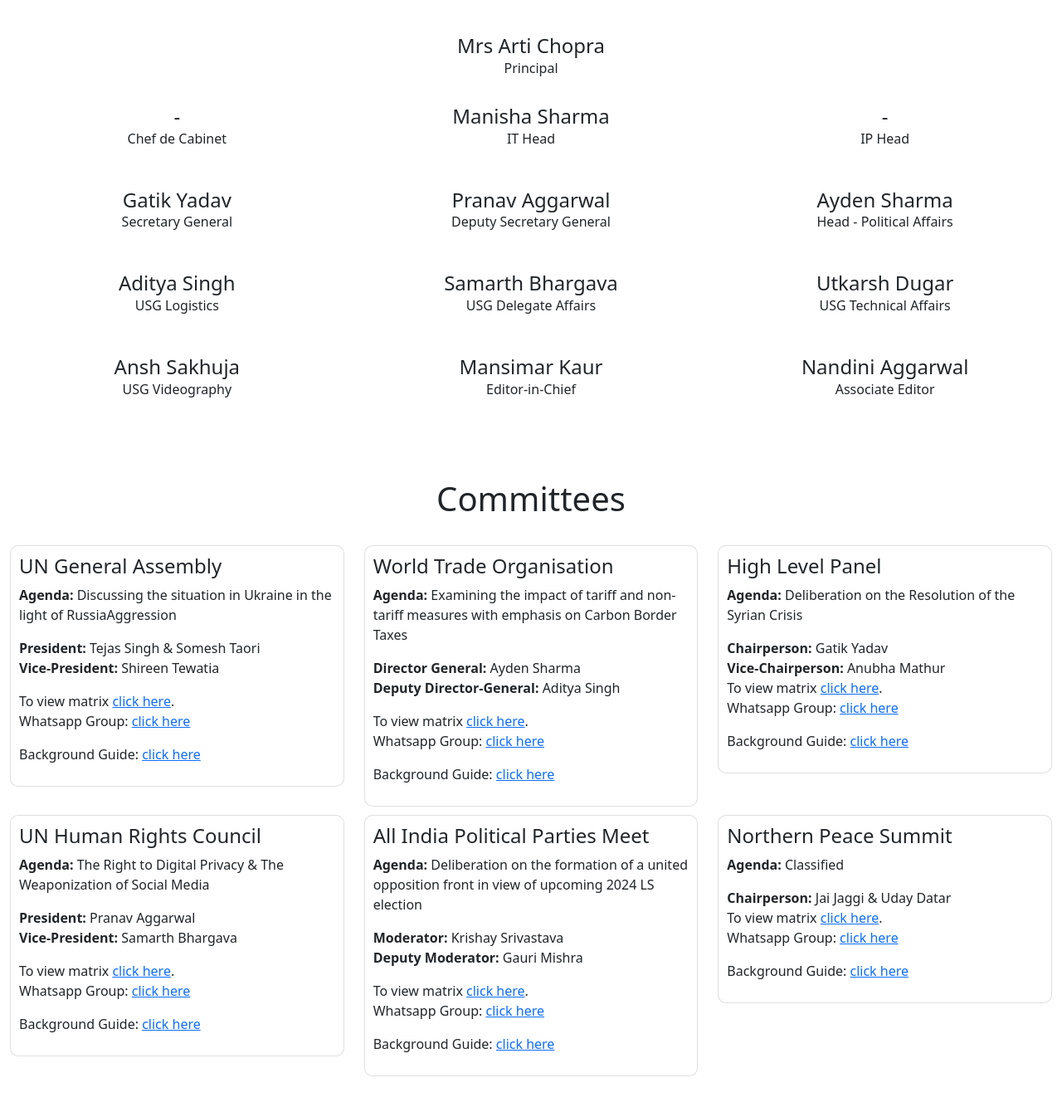
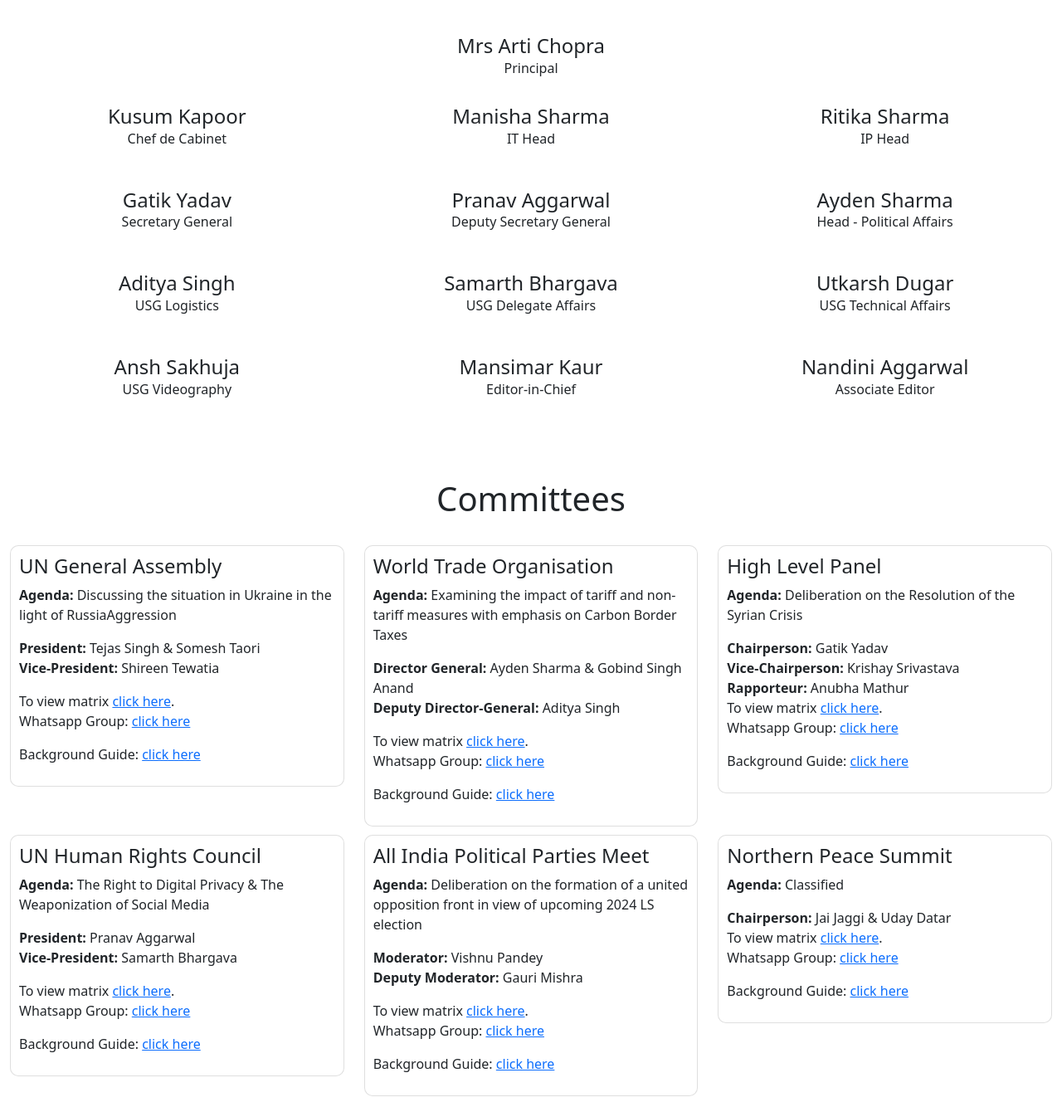
Before and after one commit to mannattuli/mun-website, a plain HTML site: page amigmun.html in a window 1280 px wide. Shown: the part 960-2294 px from the top of the page at 83% size. Drawn offline with nearby package versions, Linux system fonts and the light colour scheme; a script that the page names is missing; a web font is replaced by a local one.

Commit message:
name change

```diff
--- a/amigmun.html
+++ b/amigmun.html
@@ -155,7 +155,7 @@
         <div class="row center">
             <div class="col-sm-4">
                 <div class="c">
-                    <h4>-</h4>
+                    <h4>Kusum Kapoor</h4>
                     <p>Chef de Cabinet</p>
                 </div>
             </div>
@@ -167,7 +167,7 @@
             </div>
             <div class="col-sm-4">
                 <div class="c">
-                    <h4>-</h4>
+                    <h4>Ritika Sharma</h4>
                     <p>IP Head</p>
                 </div>
             </div>
@@ -257,7 +257,7 @@
                     <h4>World Trade Organisation </h4>
                     <p><b>Agenda: </b>Examining the impact of tariff and non-tariff measures with
                         emphasis on Carbon Border Taxes</p>
-                    <p class="mb-0"><b>Director General: </b>Ayden Sharma</p>
+                    <p class="mb-0"><b>Director General: </b>Ayden Sharma & Gobind Singh Anand</p>
                     <p><b>Deputy Director-General: </b>Aditya Singh</p>
                     <p id="matrix">To view matrix <a href="https://docs.google.com/spreadsheets/d/1SL7ySmQJfGGAM910LxBBlY6zi8MuV0qjdvFL6PybT84/edit#gid=49829925">click here</a>.</p>
                     <p>Whatsapp Group: <a href="https://chat.whatsapp.com/IcqlxxcvcLiCWutLmOdahq" target="_blank">click here</a> </p>
@@ -270,7 +270,9 @@
                     <p><b>Agenda: </b>Deliberation on the Resolution of the Syrian Crisis
                     </p>
                     <p class="mb-0"><b>Chairperson: </b>Gatik Yadav</p>
-                    <p class="mb-0"><b>Vice-Chairperson: </b>Anubha Mathur</p>
+                    <p class="mb-0"><b>Vice-Chairperson: </b>Krishay Srivastava</p>
+                    <p class="mb-0"><b>Rapporteur: </b>Anubha Mathur</p>
+
                     <p id="matrix">To view matrix <a href="https://docs.google.com/spreadsheets/d/1MyvfhFadMjTLBinpH-0qC4VsFmN2eOUKCJoqr4s5dFA/edit?usp=sharing">click here</a>.</p>
                     <p>Whatsapp Group: <a href="https://chat.whatsapp.com/CVVuz8j7iNeB9Alnp4A8dj" target="_blank">click here</a></p>
                     <p>Background Guide: <a href="./assets/bg/HIGH LEVEL PANEL.pdf" target="_blank">click here</a></p>
@@ -293,7 +295,7 @@
                     <h4>All India Political Parties Meet</h4>
                     <p><b>Agenda: </b>Deliberation on the formation of a united opposition front in view
                         of upcoming 2024 LS election</p>
-                    <p class="mb-0"><b>Moderator: </b>Krishay Srivastava</p>
+                    <p class="mb-0"><b>Moderator: </b>Vishnu Pandey</p>
                     <p><b>Deputy Moderator: </b>Gauri Mishra</p>
                     <p id="matrix">To view matrix <a href="https://docs.google.com/spreadsheets/d/1M8PSiLIDeSHPW_HUxCRJhn9zlKt99ARIQM_IyrPENp8/edit">click here</a>.</p>
                     <p>Whatsapp Group: <a href="https://chat.whatsapp.com/BaC5Qdng3kTG4QOuLqqOuj" target="_blank">click here</a></p>
```
